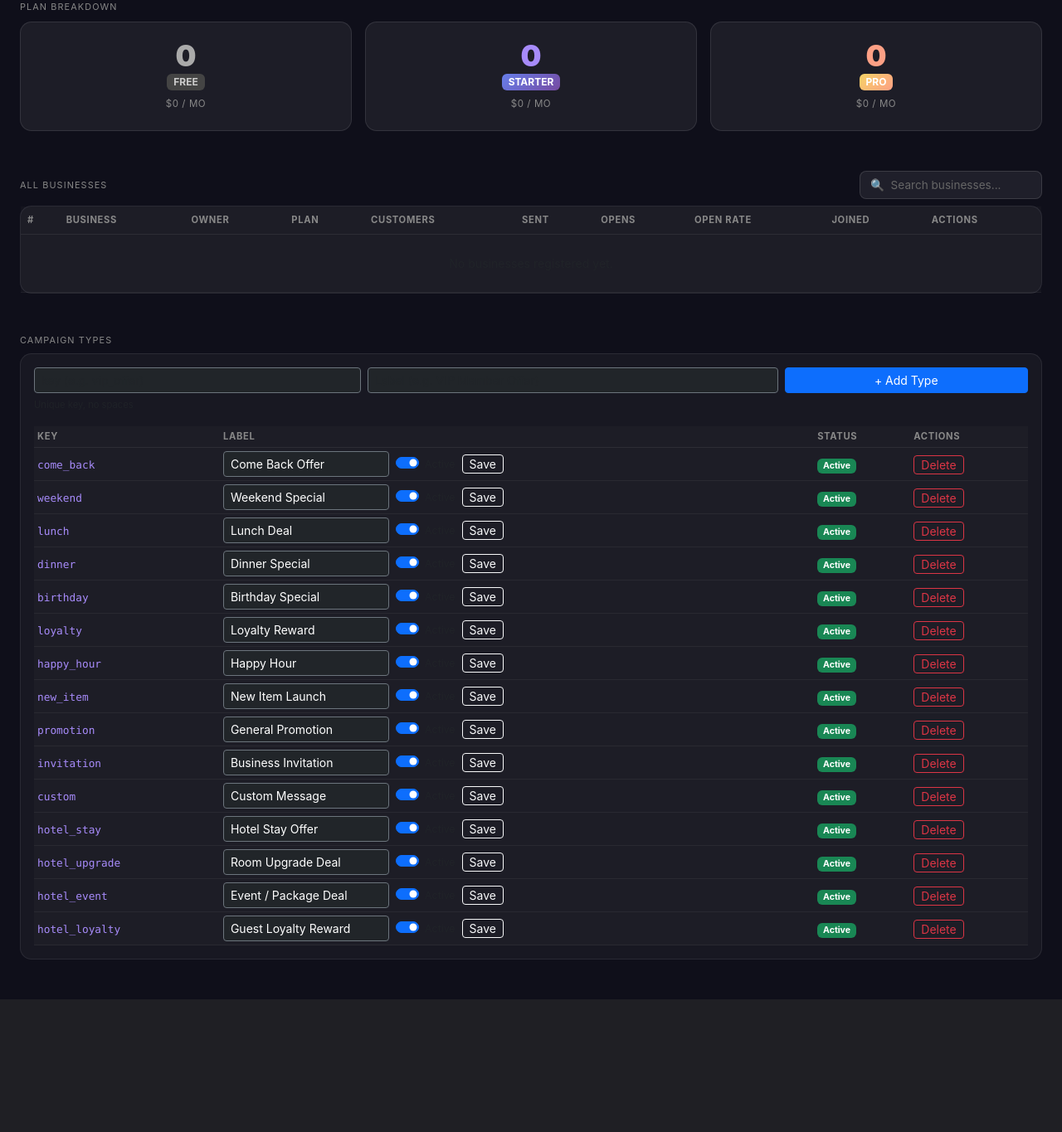
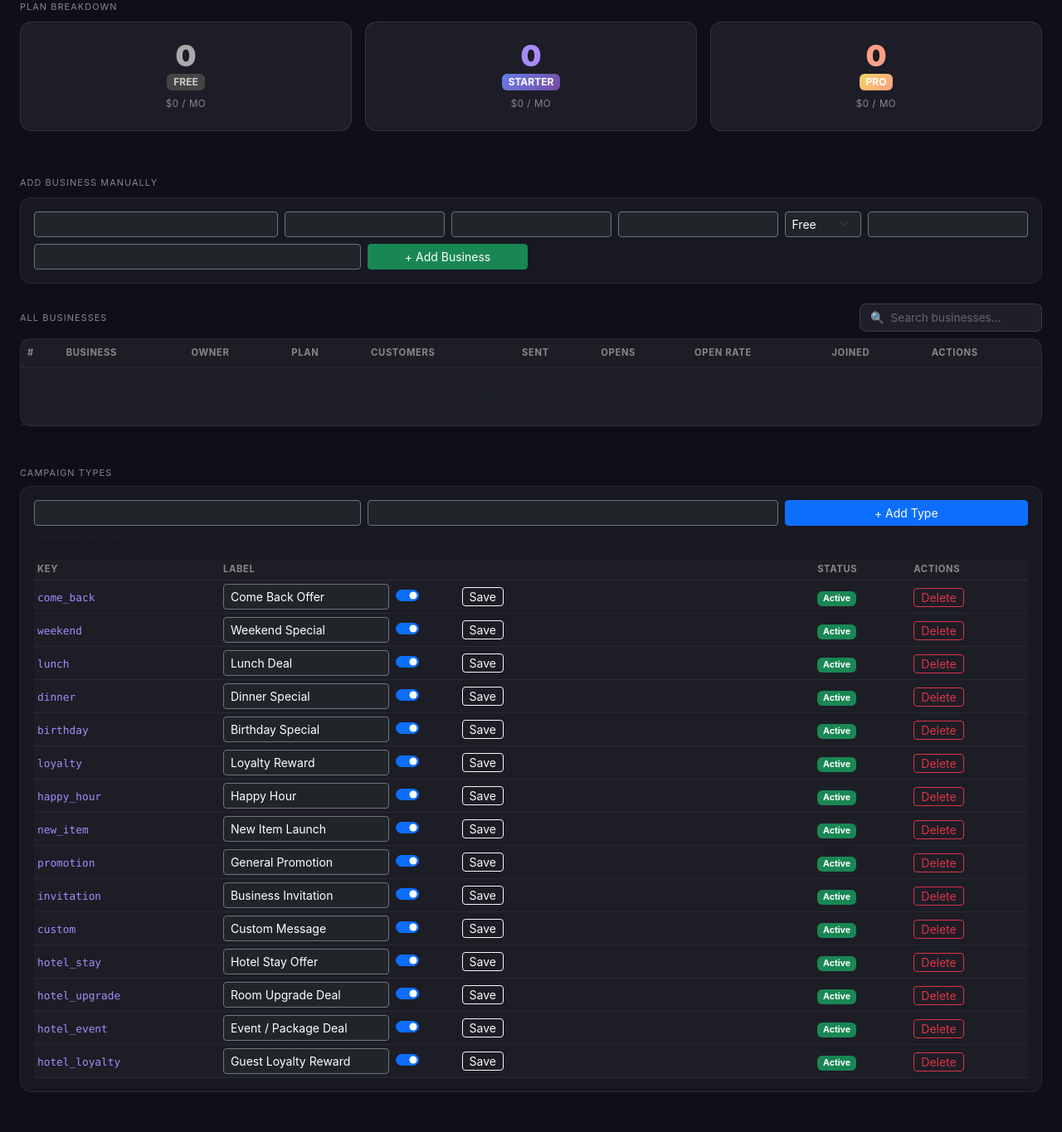
Before and after one commit to VinodVen/growthai, a Flask app: page /admin/dashboard in a window 1280 px wide. Shown: the part 288-1653 px from the top of the page at 83% size. Before the commit the page ends 1493 px from the top, so only its background shows below. Run offline with Flask 3, Linux system fonts and the light colour scheme; the visitor is signed in with stand-in values (Sample User, id 1); data comes from the database, SQL or seed files in the repository; data that the repository does not hold is empty.

Commit message:
Add manual business creation to admin dashboard
Co-Authored-By: Claude Sonnet 4.6 <noreply@anthropic.com>

```diff
--- a/main.py
+++ b/main.py
@@ -2255,6 +2255,42 @@ def admin_dashboard():
         campaign_types=all_campaign_types,
     )
 
+@app.route("/admin/add-business", methods=["POST"])
+def admin_add_business():
+    if not admin_required():
+        return redirect("/admin/login")
+    business_name = request.form.get("business_name", "").strip()
+    owner_name = request.form.get("owner_name", "").strip()
+    email = request.form.get("email", "").strip()
+    password = request.form.get("password", "").strip()
+    plan = request.form.get("plan", "free")
+    phone = request.form.get("phone", "").strip()
+    address = request.form.get("address", "").strip()
+    if not all([business_name, owner_name, email, password]):
+        flash("Business name, owner name, email, and password are required.", "error")
+        return redirect("/admin/dashboard")
+    if Business.query.filter_by(email=email).first():
+        flash(f"Email {email} is already registered.", "error")
+        return redirect("/admin/dashboard")
+    hashed = bcrypt.hashpw(password.encode("utf-8"), bcrypt.gensalt()).decode("utf-8")
+    b = Business(
+        business_name=business_name,
+        owner_name=owner_name,
+        email=email,
+        password=hashed,
+        plan=plan,
+        phone=phone or None,
+        address=address or None,
+    )
+    try:
+        db.session.add(b)
+        db.session.commit()
+        flash(f"Business '{business_name}' created successfully!", "success")
+    except Exception as e:
+        db.session.rollback()
+        flash(f"Error creating business: {e}", "error")
+    return redirect("/admin/dashboard")
+
 @app.route("/admin/change-plan/<int:business_id>", methods=["POST"])
 def admin_change_plan(business_id):
     if not admin_required():
--- a/templates/admin_dashboard.html
+++ b/templates/admin_dashboard.html
@@ -103,6 +103,43 @@
                 <div class="label mt-2">${{ plan_counts.pro * 50 }} / mo</div>
             </div>
         </div>
+    </div>
+
+    <!-- Add Business -->
+    <div class="mb-2"><small class="section-title">Add Business Manually</small></div>
+    <div class="card-dark p-3 mb-4">
+        <form method="POST" action="/admin/add-business">
+            <div class="row g-2">
+                <div class="col-md-3">
+                    <input type="text" class="form-control form-control-sm bg-dark text-white border-secondary" name="business_name" placeholder="Business name *" required>
+                </div>
+                <div class="col-md-2">
+                    <input type="text" class="form-control form-control-sm bg-dark text-white border-secondary" name="owner_name" placeholder="Owner name *" required>
+                </div>
+                <div class="col-md-2">
+                    <input type="email" class="form-control form-control-sm bg-dark text-white border-secondary" name="email" placeholder="Email *" required>
+                </div>
+                <div class="col-md-2">
+                    <input type="text" class="form-control form-control-sm bg-dark text-white border-secondary" name="password" placeholder="Password *" required>
+                </div>
+                <div class="col-md-1">
+                    <select name="plan" class="form-select form-select-sm bg-dark text-white border-secondary">
+                        <option value="free">Free</option>
+                        <option value="starter">Starter</option>
+                        <option value="pro">Pro</option>
+                    </select>
+                </div>
+                <div class="col-md-2">
+                    <input type="text" class="form-control form-control-sm bg-dark text-white border-secondary" name="phone" placeholder="Phone (optional)">
+                </div>
+                <div class="col-md-4">
+                    <input type="text" class="form-control form-control-sm bg-dark text-white border-secondary" name="address" placeholder="Address (optional)">
+                </div>
+                <div class="col-md-2">
+                    <button type="submit" class="btn btn-sm btn-success w-100">+ Add Business</button>
+                </div>
+            </div>
+        </form>
     </div>
 
     <!-- All Businesses -->
```
